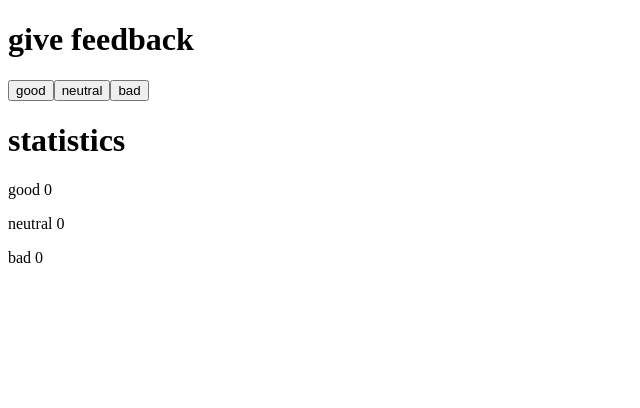
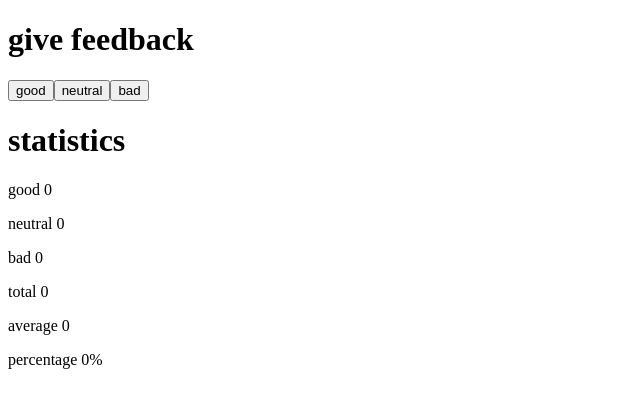
Before and after one commit to sylvesterdsz/fullstackopen, a React (Vite) app in the folder part1/: page / in a window 1280 px wide. Shown: the top 408 px of the page, without its empty margins (0-640 px from the left). Built offline with nearby package versions, Linux system fonts and the light colour scheme.

Commit message:
Exercise 1.7

```diff
--- a/part1/src/App.jsx
+++ b/part1/src/App.jsx
@@ -9,17 +9,23 @@
   const [good, setGood] = useState(0);
   const [neutral, setNeutral] = useState(0);
   const [bad, setBad] = useState(0);
+  const total = good + neutral + bad;
+  const average = total === 0 ? 0 : (good * 1 + neutral * 0 + bad * -1) / total;
+  const percentage = total === 0 ? 0 : (good / total) * 100;
 
   const handleGoodReviews = () => {
-    setGood(good + 1);
+    const newGood = good + 1;
+    setGood(newGood);
   };
 
   const handleNeutralReviews = () => {
-    setNeutral(neutral + 1);
+    const newNeutral = neutral + 1;
+    setNeutral(newNeutral);
   };
 
   const handleBadReviews = () => {
-    setBad(bad + 1);
+    const newBad = bad + 1;
+    setBad(newBad);
   };
 
   return (
@@ -32,6 +38,9 @@
       <p>good {good}</p>
       <p>neutral {neutral}</p>
       <p>bad {bad}</p>
+      <p>total {total}</p>
+      <p>average {average}</p>
+      <p>percentage {percentage}%</p>
     </div>
   );
 };
```
